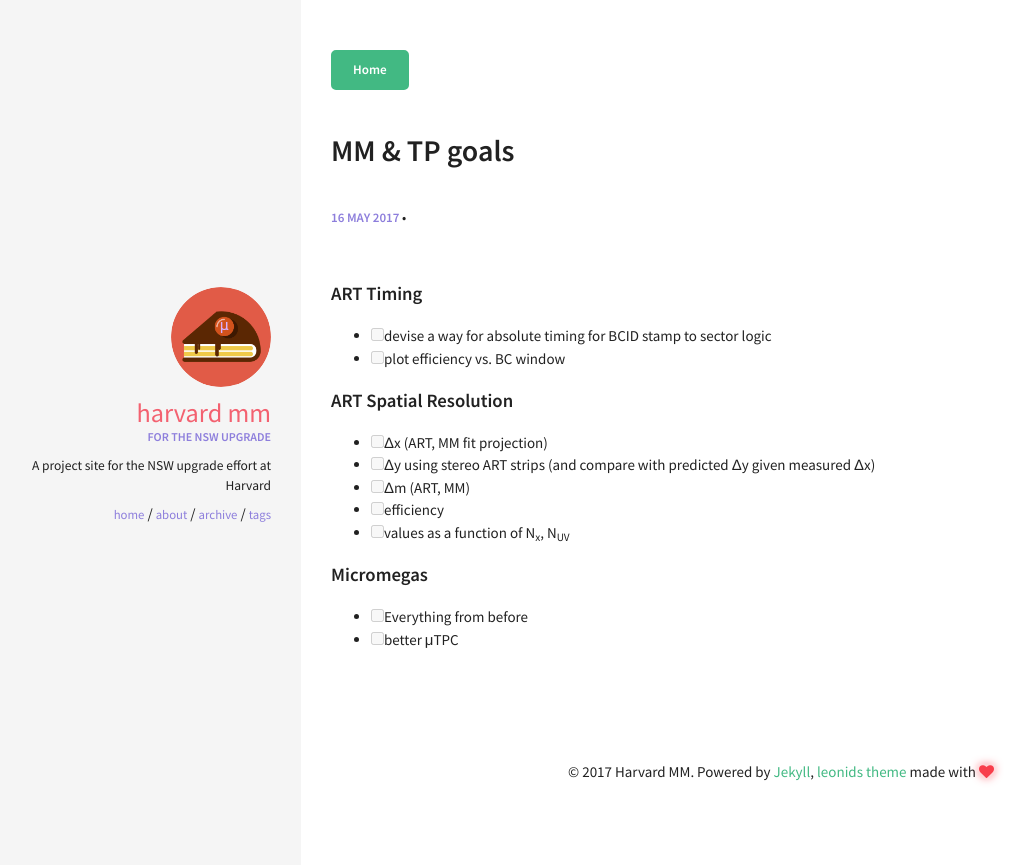
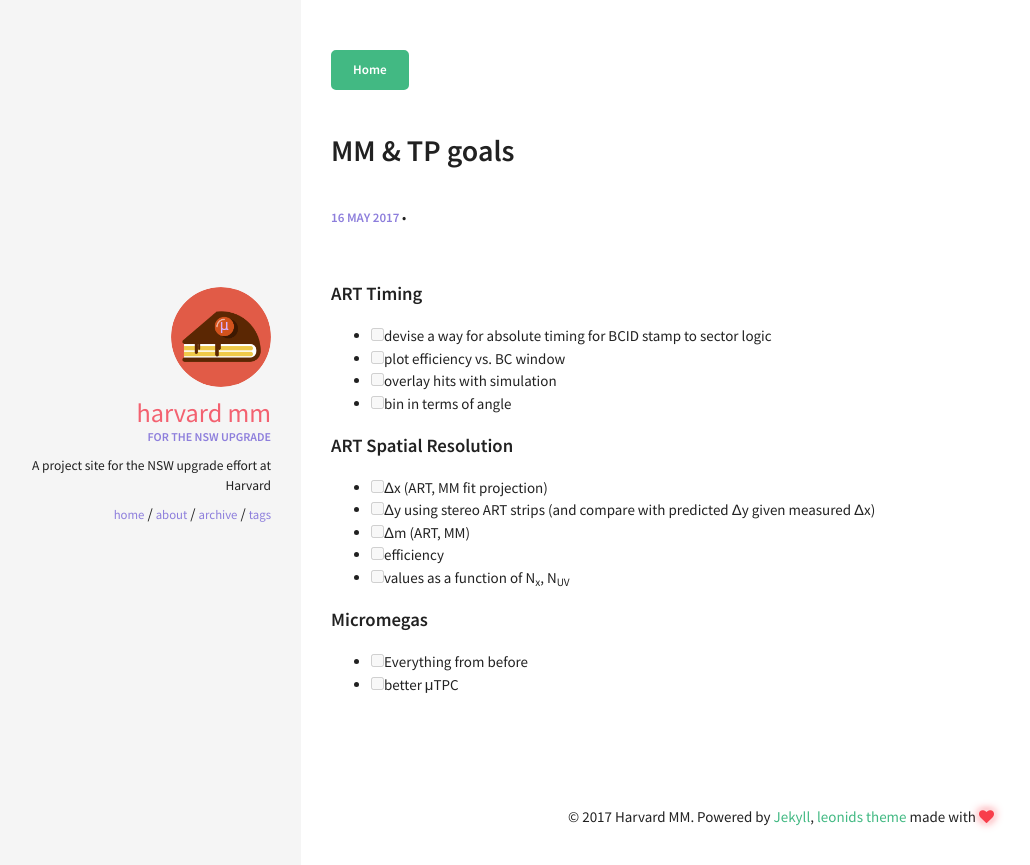
Before and after one commit to annmwang/Harvard_MM, a Jekyll site: the page built from _posts/2017-05-16-goals.md, in a window 1280 px wide. Shown: the top 865 px of the page, without its empty margins (19-1049 px from the left). Built offline with Jekyll 4.4.1, drawn with Linux system fonts in a browser that asks for light colours.

Commit message:
updated goals

```diff
--- a/_posts/2017-05-16-goals.md
+++ b/_posts/2017-05-16-goals.md
@@ -10,6 +10,8 @@ comments: true
 
 - [ ] devise a way for absolute timing for BCID stamp to sector logic
 - [ ] plot efficiency vs. BC window
+- [ ] overlay hits with simulation
+- [ ] bin in terms of angle
 
 #### ART Spatial Resolution
 
```
